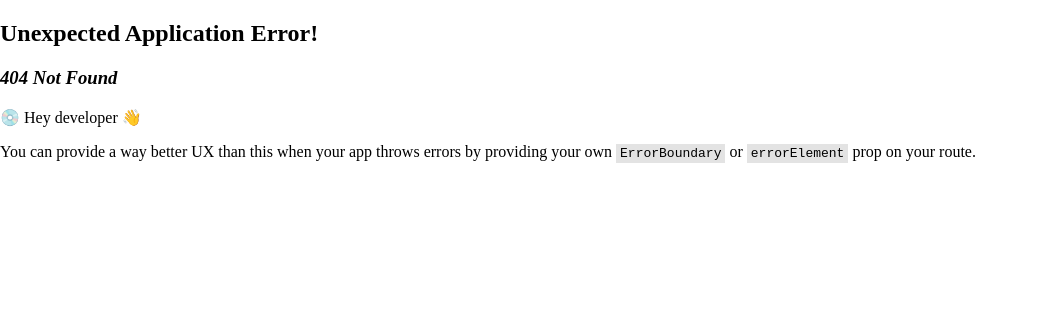
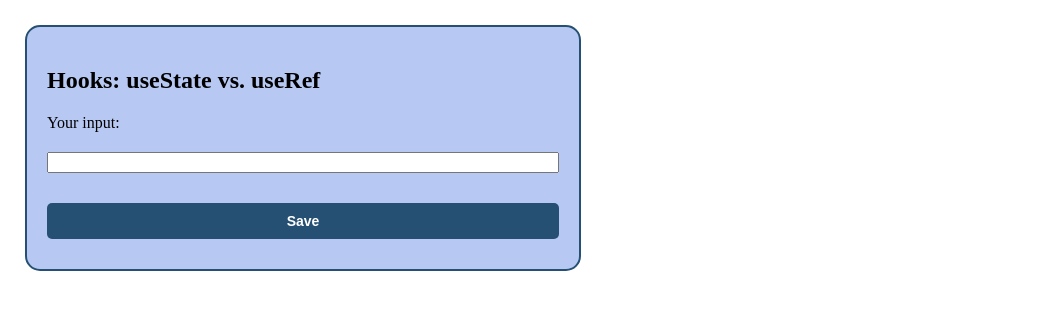
Before and after one commit to EMinasian/react-hands-on, a React (Vite) app: page /usestate-vs-useref in a window 1280 px wide. Before the commit this address had no page. Shown: the top 310 px of the page, without its empty margins (0-1038 px from the left). Built offline with nearby package versions, Linux system fonts and the light colour scheme.

Commit message:
useRef vs useState

```diff
--- a/src/Globals.css
+++ b/src/Globals.css
@@ -21,6 +21,12 @@ button {
   background-color: #416d19;
 }
 
+.display-box-component {
+  display: flex;
+  flex-direction: column;
+  gap: 20px;
+}
+
 body {
   padding: 0;
   margin: 0;
--- a/src/main.jsx
+++ b/src/main.jsx
@@ -7,6 +7,7 @@ import StateBasedOnPrevState from "./routes/StateBasedOnPrevState";
 import VanillaCSSNotScoping from "./routes/VanillaCSSNotScoping";
 import StylingSolutions from "./routes/StylingSolutions";
 import StyledComponents from "./routes/StyledComponents";
+import UseStateVsUseRef from "./routes/UseRefVsUseState/UseStateVsUseRef";
 
 const router = createBrowserRouter([
   { path: "/", element: <StartPage /> },
@@ -15,6 +16,7 @@ const router = createBrowserRouter([
   { path: "/vanilla-css-not-scoping", element: <VanillaCSSNotScoping /> },
   { path: "/styling-solutions", element: <StylingSolutions /> },
   { path: "/styled-components", element: <StyledComponents /> },
+  { path: "/usestate-vs-useref", element: <UseStateVsUseRef /> },
 ]);
 
 ReactDOM.createRoot(document.getElementById("root")).render(
--- a/src/routes/StartPage/StartPage.jsx
+++ b/src/routes/StartPage/StartPage.jsx
@@ -5,7 +5,7 @@ export default function StartPage() {
   return (
     <div>
       {data.map((item) => (
-        <ListItem item={item} />
+        <ListItem item={item} key={item?.id}/>
       ))}
     </div>
   );
--- a/src/routes/StartPage/listData.json
+++ b/src/routes/StartPage/listData.json
@@ -23,5 +23,10 @@
         "id": "4",
         "title": "Styling by styled-components package",
         "linkTo": "/styled-components"
+    },
+    {
+        "id": "5",
+        "title": "Hooks: useState vs. useRef",
+        "linkTo": "/usestate-vs-useref"
     }
 ]
--- /dev/null
+++ b/src/routes/UseRefVsUseState/UseStateComponent.jsx
@@ -0,0 +1,27 @@
+import { useState } from "react";
+
+export default function UseStateComponent() {
+  const [name, setName] = useState("");
+  const [nameValue, setNameValue] = useState("");
+
+  console.log("rerednered!");
+
+  return (
+    <div className="display-box-component">
+      Your input: {name}
+      <input
+        value={nameValue}
+        onChange={(e) => {
+          setNameValue(e.target.value);
+        }}
+      />
+      <button
+        onClick={() => {
+          setName(nameValue);
+        }}
+      >
+        Save
+      </button>
+    </div>
+  );
+}
--- /dev/null
+++ b/src/routes/UseRefVsUseState/UseStateVsUseRef.jsx
@@ -0,0 +1,15 @@
+import DisplaySecction from "../../components/DisplaySection";
+// import UseStateComponent from "./UseStateComponent";
+import UseRefComponent from "./useRefComponent";
+import "../../Globals.css"
+
+export default function UseStateVsUseRef() {
+  return (
+    <>
+      <DisplaySecction heading={"Hooks: useState vs. useRef"}>
+        {/* <UseStateComponent /> */}
+        <UseRefComponent />
+      </DisplaySecction>
+    </>
+  );
+}
--- /dev/null
+++ b/src/routes/UseRefVsUseState/index.js
@@ -0,0 +1,3 @@
+import UseStateVsUseRef from "./UseStateVsUseRef";
+
+export default UseStateVsUseRef;
--- /dev/null
+++ b/src/routes/UseRefVsUseState/useRefComponent.jsx
@@ -0,0 +1,22 @@
+import { useRef, useState } from "react";
+
+export default function UseRefComponent() {
+  const [name, setName] = useState("");
+  const inputRef = useRef("");
+
+  console.log("rerednered!");
+
+  return (
+    <div className="display-box-component">
+      Your input: {name}
+      <input ref={inputRef} />
+      <button
+        onClick={() => {
+          setName(inputRef.current?.value);
+        }}
+      >
+        Save
+      </button>
+    </div>
+  );
+}
```
Also changed, not shown: src/routes/StyledComponents/StyledComponents.jsx (line endings or trailing spaces).
